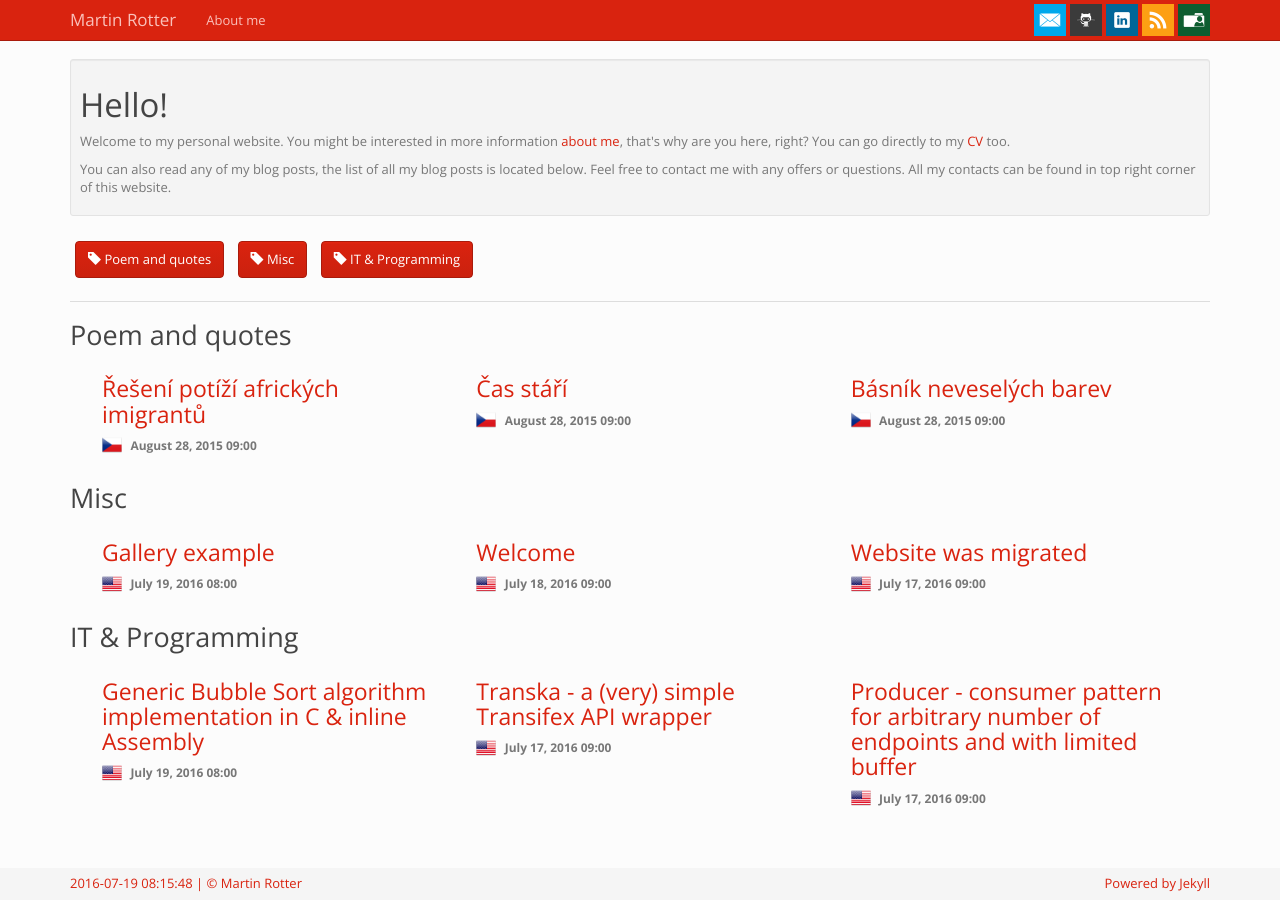
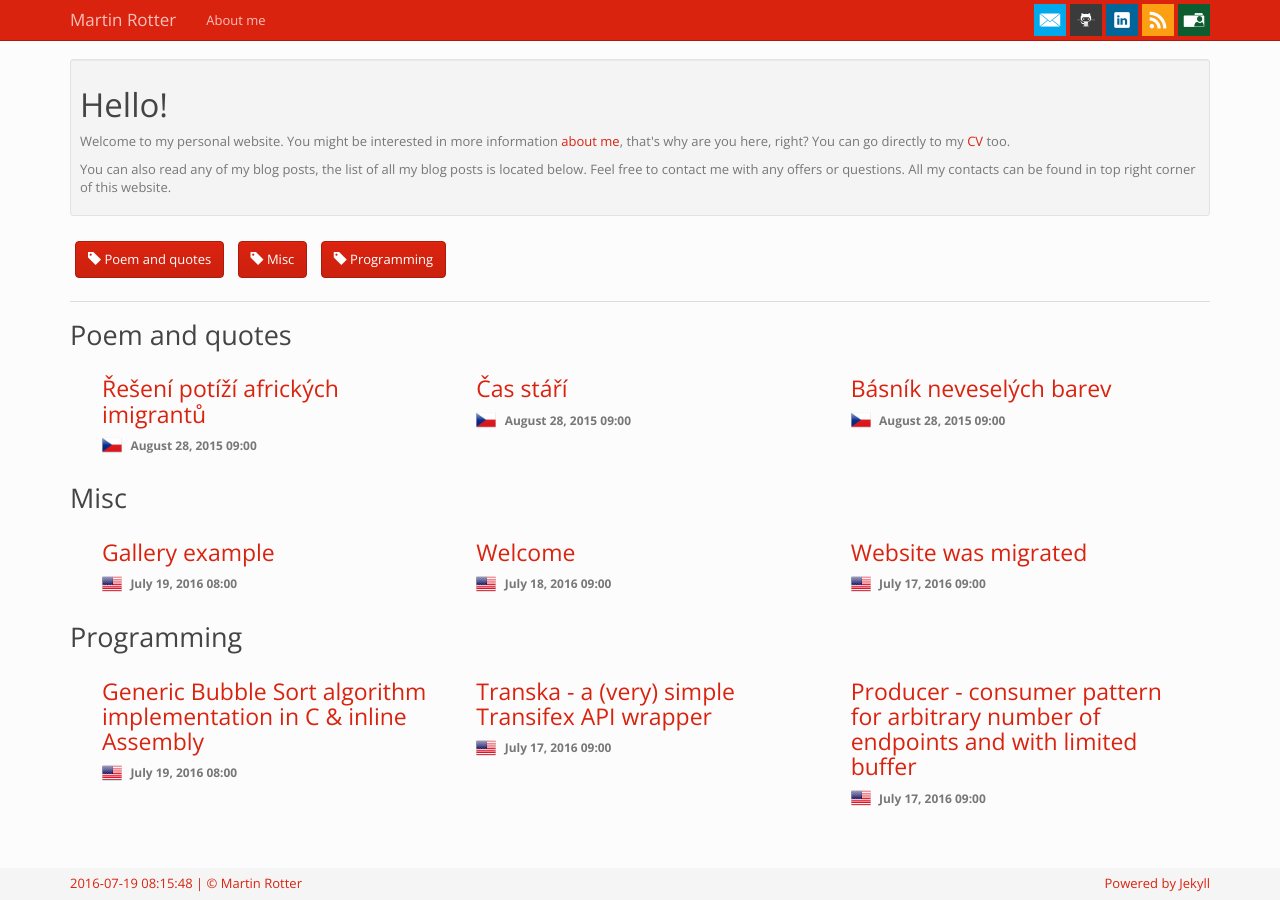
Before and after one commit to martinrotter/martinrotter.github.io, a Jekyll site: the page built from index.html, in a window 1280 px wide. Built offline with Jekyll 4.4.1, drawn with Linux system fonts in a browser that asks for light colours.

```diff
--- a/_config.yml
+++ b/_config.yml
@@ -7,6 +7,7 @@ meta:
 datetime_format: '%B %e, %Y %H:%M'
 exclude: ['.gitignore', 'Gemfile', 'Gemfile.lock']
 timezone: Europe/Prague
+permalink: pretty
 markdown: kramdown
 kramdown:
   input: GFM
--- a/_posts/2016-07-17-producer-consumer-csharp.md
+++ b/_posts/2016-07-17-producer-consumer-csharp.md
@@ -3,7 +3,7 @@ layout: post
 title: Producer - consumer pattern for arbitrary number of endpoints and with limited buffer
 author: Martin Rotter
 date: 2016-07-17 09:00:00 +0200
-category: IT & Programming
+category: Programming
 language: en
 ---
 
--- a/_posts/2016-07-17-transka.md
+++ b/_posts/2016-07-17-transka.md
@@ -3,7 +3,7 @@ layout: post
 title: Transka - a (very) simple Transifex API wrapper
 author: Martin Rotter
 date: 2016-07-17 09:00:00 +0200
-category: IT & Programming
+category: Programming
 language: en
 ---
 
--- a/_posts/2016-07-19-bubble-sort-asm.md
+++ b/_posts/2016-07-19-bubble-sort-asm.md
@@ -3,7 +3,7 @@ layout: post
 title: Generic Bubble Sort algorithm implementation in C & inline Assembly
 author: Martin Rotter
 date: 2016-07-19 08:00:00 +0200
-category: IT & Programming
+category: Programming
 language: en
 ---
 
```
